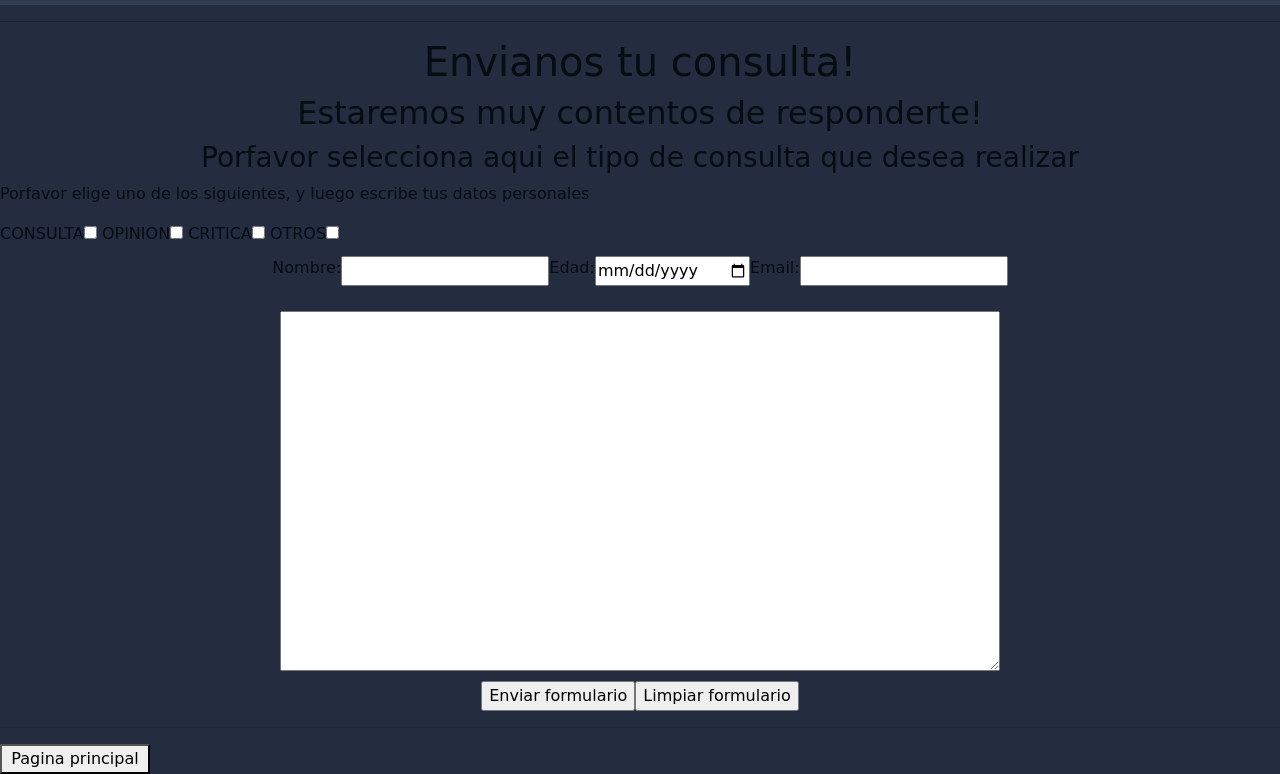
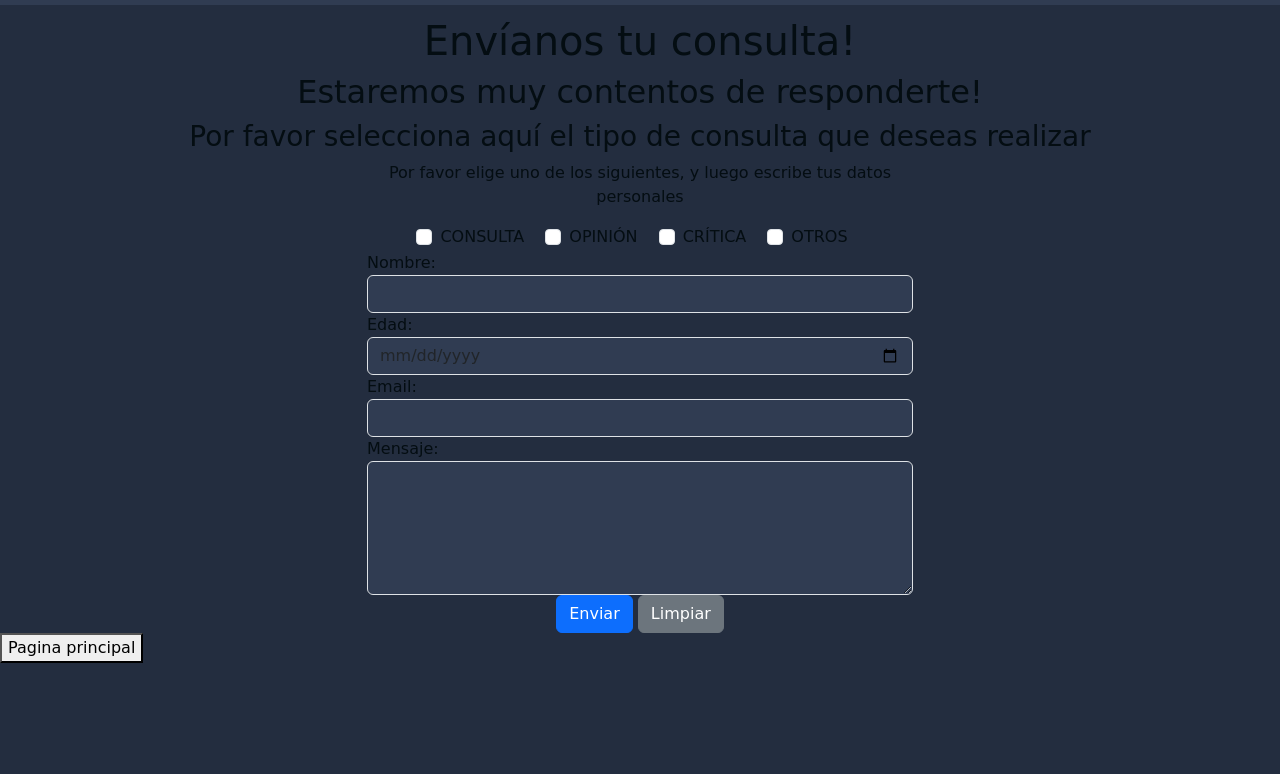
Before and after one commit to Fedeplaysd/CoderHouse-Proyect, a plain HTML site: page pages/msj.html in a window 1280 px wide. Shown: the part 91-865 px from the top of the page. After the commit the page ends 800 px from the top, so only its background shows below. Drawn offline with nearby package versions, Linux system fonts and the light colour scheme; a web font is replaced by a local one.

Commit message:
Tercera edicion sin hr

```diff
--- a/pages/msj.html
+++ b/pages/msj.html
@@ -3,15 +3,15 @@
 <head>
     <meta charset="UTF-8">
     <meta name="viewport" content="width=device-width, initial-scale=1.0">
-    <title>Escribe correo</title>
+    <title>ENVIANOS UN MENSAJE</title>
     <link href="https://cdn.jsdelivr.net/npm/bootstrap@5.3.2/dist/css/bootstrap.min.css" rel="stylesheet" integrity="sha384-T3c6CoIi6uLrA9TneNEoa7RxnatzjcDSCmG1MXxSR1GAsXEV/Dwwykc2MPK8M2HN" crossorigin="anonymous">
-    <link rel="stylesheet" href="../style/styles.css">
+    <link rel="stylesheet" href="/style/styles.css">
 </head>
 <body>
     <header>
         <nav class="navbar navbar-expand">
             <a class="navbar-brand" href="#">
-                <img src="../img/f.jpg" alt="Logo">
+                <img src="/img/f.jpg" alt="Logo">
             </a>
             <div class="collapse navbar-collapse">
                 <ul class="navbar-nav ml-auto">
@@ -37,53 +37,66 @@
             </div>
         </nav>
     </header>
-    <hr>
     <main>
-        <div class="titulomsj">
-            <h1>
-                Envianos tu consulta!
-            </h1>
-            <h2>
-                Estaremos muy contentos de responderte!
-            </h2>
-            <h3>
-                Porfavor selecciona aqui el tipo de consulta que desea realizar
-            </h3>
+        <div class="container">
+            <div class="titulomsj text-center">
+                <h1>Envíanos tu consulta!</h1>
+                <h2>Estaremos muy contentos de responderte!</h2>
+                <h3>Por favor selecciona aquí el tipo de consulta que deseas realizar</h3>
+            </div>
+            <div class="row">
+                <div class="col-md-6 offset-md-3 text-center">
+                    <p>Por favor elige uno de los siguientes, y luego escribe tus datos personales</p>
+                    <div class="form-check form-check-inline">
+                        <input class="form-check-input" type="checkbox" name="consulta" id="check1">
+                        <label class="form-check-label" for="check1">CONSULTA</label>
+                    </div>
+                    <div class="form-check form-check-inline">
+                        <input class="form-check-input" type="checkbox" name="opinion" id="check2">
+                        <label class="form-check-label" for="check2">OPINIÓN</label>
+                    </div>
+                    <div class="form-check form-check-inline">
+                        <input class="form-check-input" type="checkbox" name="critica" id="check3">
+                        <label class="form-check-label" for="check3">CRÍTICA</label>
+                    </div>
+                    <div class="form-check form-check-inline">
+                        <input class="form-check-input" type="checkbox" name="otros" id="check4">
+                        <label class="form-check-label" for="check4">OTROS</label>
+                    </div>
+                </div>
+            </div>
+            <div class="row">
+                <div class="col-md-6 offset-md-3">
+                    <form action="" method="post">
+                        <div class="form-group">
+                            <label for="nombre">Nombre:</label>
+                            <input type="text" class="form-control inputMsj" name="name" id="nombre">
+                        </div>
+                        <div class="form-group">
+                            <label for="nacimiento">Edad:</label>
+                            <input type="date" class="form-control inputMsj" name="datebirth" id="nacimiento">
+                        </div>
+                        <div class="form-group">
+                            <label for="correo">Email:</label>
+                            <input type="email" class="form-control inputMsj" name="mail" id="correo">
+                        </div>
+                        <div class="form-group">
+                            <label for="mensaje">Mensaje:</label>
+                            <textarea class="form-control inputMsj" name="mensaje" id="mensaje" rows="5"></textarea>
+                        </div>
+                        <div class="text-center">
+                            <button type="submit" class="btn btn-primary">Enviar</button>
+                            <button type="reset" class="btn btn-secondary">Limpiar</button>
+                        </div>
+                    </form>
+                </div>
+            </div>
         </div>
-
-        <div>
-            <p>
-                Porfavor elige uno de los siguientes, y luego escribe tus datos personales
-            </p>
-            CONSULTA<input type="checkbox" name="consulta" id="check1">
-            OPINION<input type="checkbox" name="opinion" id="check2">
-            CRITICA<input type="checkbox" name="critica" id="check3">
-            OTROS<input type="checkbox" name="otros" id="check4">
-        </div>
-
-        <div>
-            <form action="" method="post">
-                <section id="infotxt">
-                    Nombre:<input type="text" name="name" id="nombre">
-                    Edad:<input type="date" name="datebirth" id="nacimiento">
-                    Email:<input type="email" name="mail" id="correo">
-                </section>
-                <section id="areatxt">
-                    <textarea class="areatexto"></textarea>
-                </section>
-                <section id="botontxt">
-                    <input type="submit" value="Enviar formulario"/>
-                    <input type="reset" value="Limpiar formulario"/>
-                </section>
-            </form>
-        </div>
-
     </main>
-    <hr>
     <footer>
         <a href="../index.html"><button class="volver">Pagina principal</button></a>
 
     </footer>
-
+    <script src="https://cdn.jsdelivr.net/npm/bootstrap@5.3.2/dist/js/bootstrap.bundle.min.js" integrity="sha384-C6RzsynM9kWDrMNeT87bh95OGNyZPhcTNXj1NW7RuBCsyN/o0jlpcV8Qyq46cDfL" crossorigin="anonymous"></script>
 </body>
 </html>
--- a/style/styles.css
+++ b/style/styles.css
@@ -7,22 +7,24 @@ body{
 }
 header {
     background-color:#303c52;
+    margin-bottom: 12px;
+}
+
+input {
+    background-color: #303c52;
+}
+textarea {
+    background-color: #303c52;
 }
 .footerPaginasNoIndex {
     display: flex;
     justify-content: center;
     margin: 3px;
 }
-/* EMPIEZA MAIN */
-.f {
-    margin: 10px;
-}
-.l {
-    margin: 10px;
-}
+/* EMPIEZA INDEX */
 .barra {
     display: flex;
-    justify-content: center;
+    justify-content: space-evenly;
 }
 .h3barra {
     display: flex;
@@ -52,36 +54,12 @@ header {
     list-style-position: inside;
     text-align: left;
 }
-/*BOOTSTRAP*/
 
-/* TERMINA MAIN */
+/* TERMINA INDEX */
 
 /* EMPIEZA SECCION MENSAJE */
-.titulomsj {
-    text-align: center;
-    font-size: 32px;
-}
-.areatexto {
-    width: 720px;
-    height: 360px;
-    margin-top: 15px;
-}
-.volver {
-    width: 150px;
-}
-#areatxt {
-    display: flex;
-    justify-content: center;
-}
-#botontxt {
-    display: flex;
-    justify-content: center;
-    margin: 10px;
-}
-#infotxt {
-    display: flex;
-    justify-content: center;
-    margin: 10px;
+.inputMsj {
+    background-color: #303c52;
 }
 /* TERMINA SECCION MENSAJE */
 
@@ -141,10 +119,27 @@ header {
 /*EMPIEZA SECCION SITIOS RECOMENDADOS */
 
 .sitiosRecomendados {
+    display: grid;
+    grid-template-columns: repeat(2, 1fr);
+    gap: 10px;
+    margin-top: 10px;
+    text-align: center;
+    background-color:#303c52 ;
+}
+
+.tituloSitiosRecomendados {
+    grid-column: 1 / -1;
+}
+
+.sitioRecomendado {
     display: flex;
     flex-direction: column;
+    align-items: center;
+    justify-content: flex-end;
 }
+
 /* TERMINA SECCION SITIOS RECOMENDADOS */
+
 /*EMPIEZA SECCION VIDEOS RECOMENDADOS */
 .divPadreVr {
     text-align: center;
```
Also changed, not shown: index.html (+1 -1 lines), pages/contrataciones.html (+11 -11 lines), pages/prod.html (+2 -3 lines), pages/sitiosrecomendados.html (+24 -23 lines), pages/videosrecomendados.html (+2 -2 lines).
